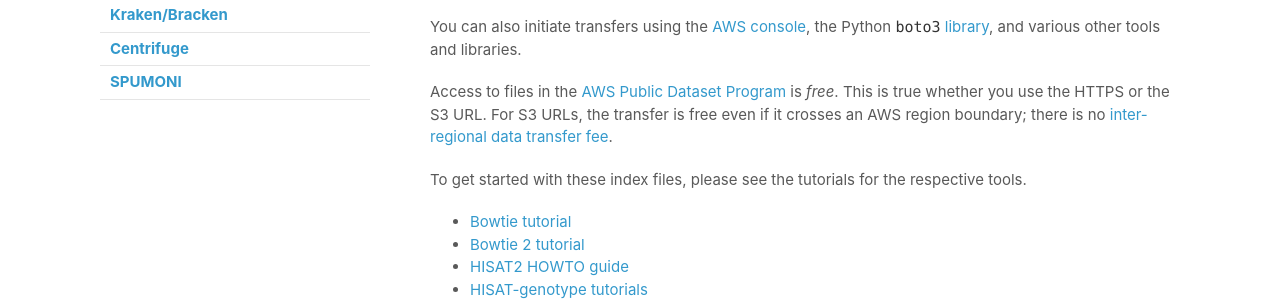
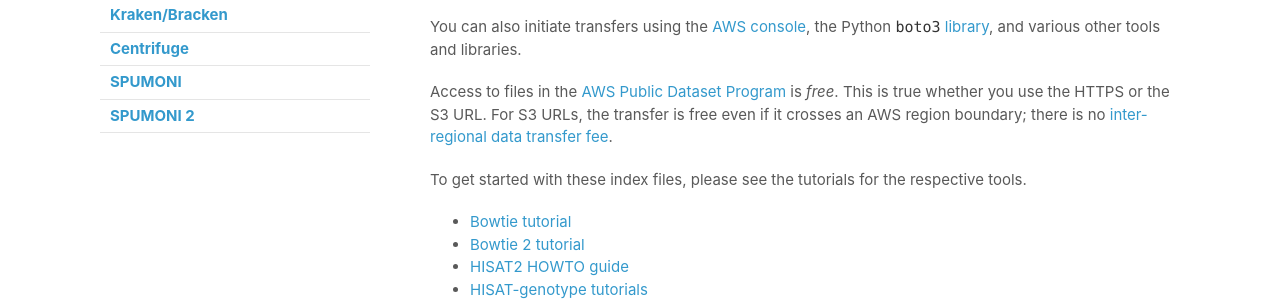
Before and after one commit to BenLangmead/aws-indexes, a Jekyll site: the page built from docs/index.md, in a window 1280 px wide. Shown: the part 275-576 px from the top of the page. Built offline with Jekyll 4.4.1, drawn with Linux system fonts in a browser that asks for light colours; our own code applies the rules of GitHub Pages for plain Markdown files.

Commit message:
Add spu2

```diff
--- a/docs/_config.yml
+++ b/docs/_config.yml
@@ -15,3 +15,5 @@
     url: centrifuge
   - title: SPUMONI
     url: spumoni
+  - title: SPUMONI 2
+    url: spu2
```
